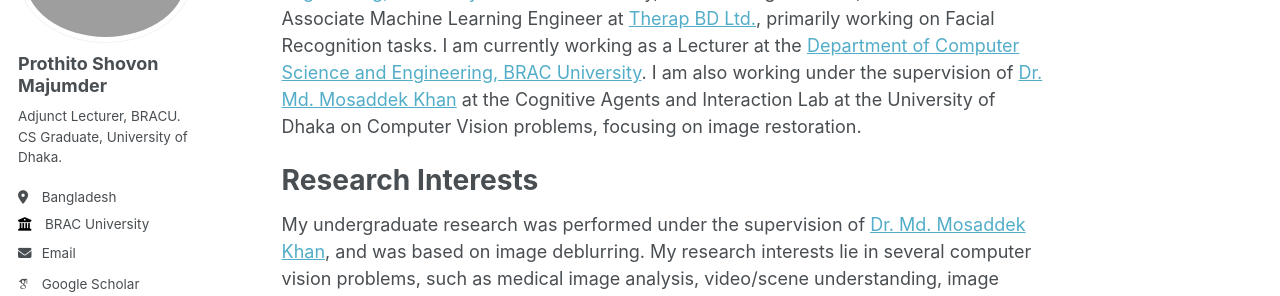
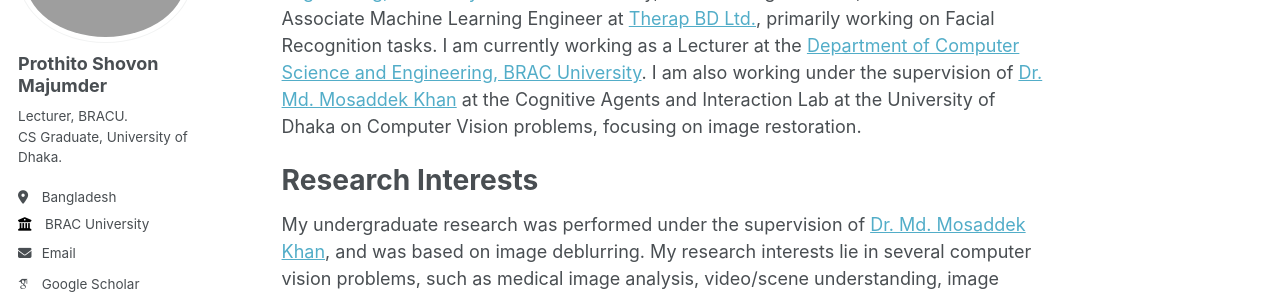
Before and after one commit to prothitoshovon/prothitoshovon.github.io, a Jekyll site: the page built from _pages/about.md, in a window 1280 px wide. Shown: the part 197-493 px from the top of the page. Built offline with Jekyll 4.4.1, drawn with Linux system fonts in a browser that asks for light colours; some web fonts are replaced.

Commit message:
homepage update

```diff
--- a/_config.yml
+++ b/_config.yml
@@ -24,7 +24,7 @@
   avatar           : "profile.jpg"
   name             : "Prothito Shovon Majumder"
   pronouns         : # example: "she/her"
-  bio              : "Adjunct Lecturer, BRACU.<br>CS Graduate, University of Dhaka."
+  bio              : "Lecturer, BRACU.<br>CS Graduate, University of Dhaka."
   location         : "Bangladesh"
   employer         : "BRAC University"
   uri              : # URL
```
